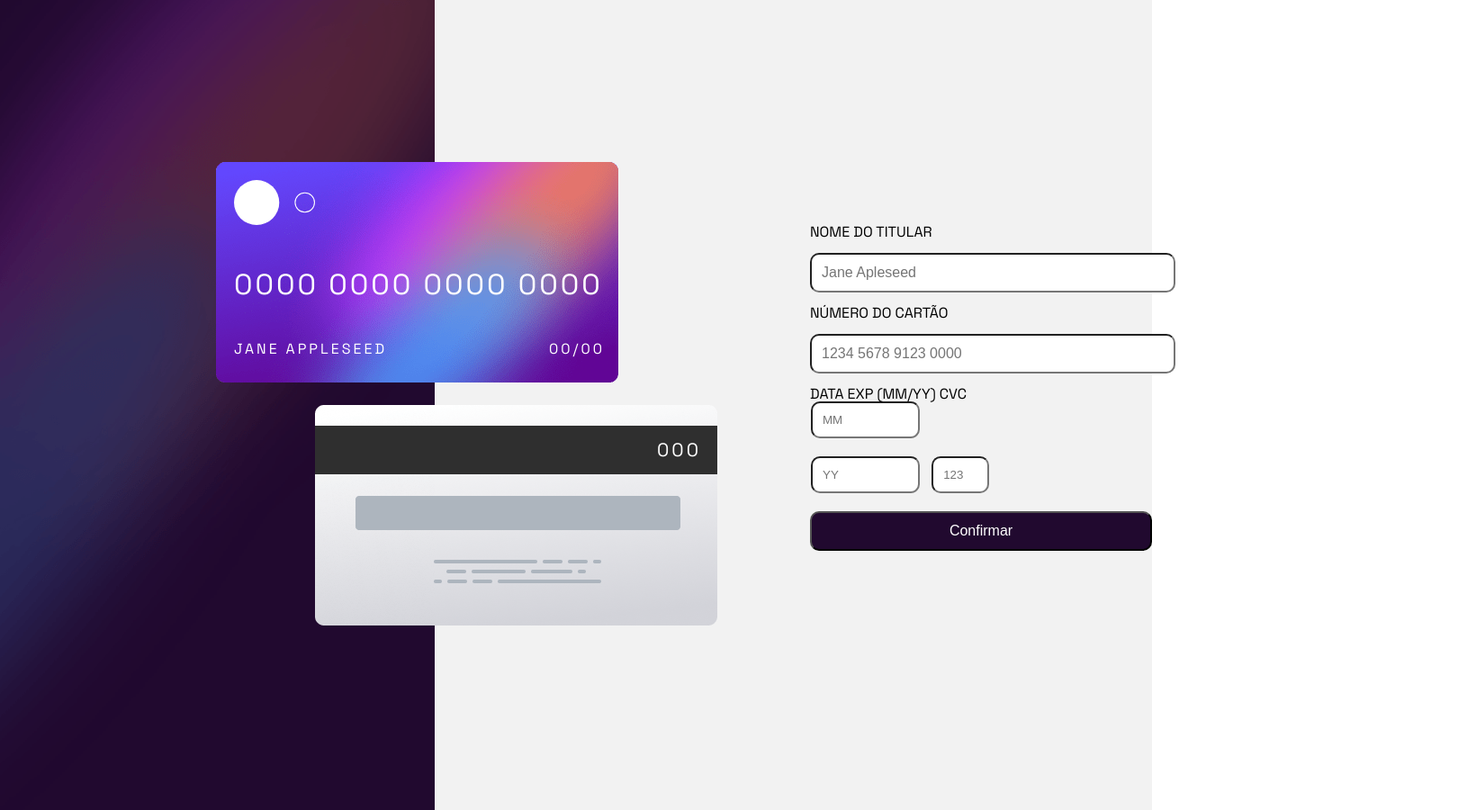
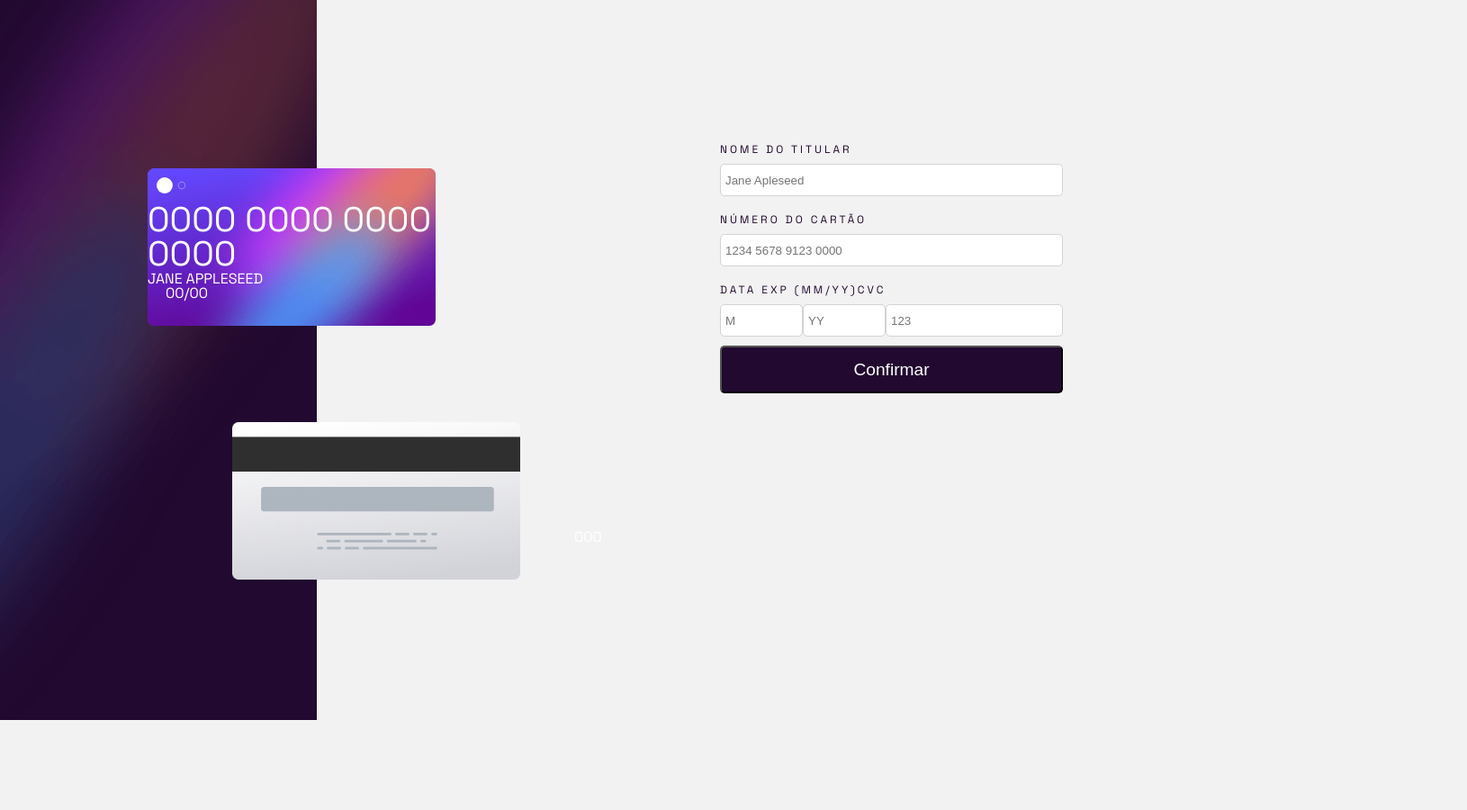
Before and after one commit to milena-steffen/Formulario-de-detalhes-de-cartao-interativo, a plain HTML site: page index.html in a window 1280 px wide. Shown: the top 900 px of the page at 90% size, 1630 px wide, since content can reach past the window. After the commit the page ends 800 px from the top, so only its background shows below. Drawn offline with Linux system fonts and the light colour scheme.

Commit message:
dadosprojeto

```diff
--- a/index.html
+++ b/index.html
@@ -15,50 +15,54 @@
 </head>
 <body>
     <header>
-        <div class="imagem">
-            <img src="images/bg-main-desktop.png" alt="imagem">
-        </div>
-    </header>
-
-    <section>
-
+        <div class="cabecalho">
+            <section class="imagem">
+                    <img class="imagemdesktop" src="images/bg-main-desktop.png" alt="imagem">
+            </section>
+            <section class="frentedocartao">
                 <div class="partefrontal">
                     <img class="logopartefrontal" src="images/card-logo.svg" alt="Logo">
+
                     <span class="numeropartefrontal">0000 0000 0000 0000</span>
-        </div>
 
-        <div>
                     <span class="nomedocartao">Jane Appleseed</span>
-        </div>
-
-        <div>
                     <span class="meseano">00/00</span>
                 </div>
-
                 <div class="partetraseira">
                 <span class="cvc">000</span>
                 </div>
-
             </section>
+        </div>
 
     <main>
-        <form>
+        <form class="apresentacao">
+            <div class="apresentacaodados">
                 <label for="nomedotitulardocartao">Nome do titular</label>
                 <input type="text" id="nomedotitulardocartao" class="inputpadrao" required placeholder="Jane Apleseed">
 
                 <label for="numerodocartao">Número do cartão</label>
                 <input type="text" id="numerodocartao" class="inputpadrao" required placeholder="1234 5678 9123 0000">
+                </div>
 
+                <div class="outrosdados">
                 <label for="datadeexpiracao">Data exp (mm/yy)</label>
                 <label for="codigodeverificacao">CVC</label>
+                </div>
 
-            <input type="text" id="datadeexpiracao" class="inputdata" required placeholder="MM">
+                <div class="linha">
+                <input type="text" id="mesdeexpiracao" class="inputmes" required placeholder="M">
+                <input type="text" id="anodeexpiracao" class="inputano" required placeholder="YY">
+                <input type="text" id="codigodeverificao" class="inputcodigo" required placeholder="123">
+                </div>
 
-            <input type="text" id="mesdeexpiracao" class="inputmes" required placeholder="YY">
-            <input type="text" id="codigodeverificação" class="inputcodigo" required placeholder="123">
+            <div>
+            <input type="submit" value="Confirmar" class="confirmar">
+            </div>
+        </form>
+    </main>
 
-            <input type="submit" value="Confirmar"  class="confirmar">
-    </main>
+
+</header>
 
 </body>
 </html>
--- a/style.css
+++ b/style.css
@@ -1,150 +1,180 @@
 @charset "UTF-8";
 
-header{
+body{
     background-color: #F2F2F2;
+    box-sizing: border-box;
+    height: 100vh;
+    font-family: 'Space Grotesk', sem serifa;
+    justify-content: space-between;
 }
 
-.imagem{
-    position: relative;
-    width: 33%;
-    margin: 0px
+header{
+    display: flex;
+    flex-direction: row;
+
 }
 
-section{
+.cabecalho{
+    width: 50%;
     color: white;
-    font-family: 'Space Grotesk', sem serifa;
-    font-size: 1.0rem;
-    letter-spacing: 3px;
-    margin-bottom: 2rem;
-    text-transform: uppercase;
+    position: relative;
 }
 
+.imagemdesktop{
+    display: flex;
+    width: 55%;
+    height: 100vh;
+}
+
+.frentedocartao{
+    text-transform: uppercase;
+    width: 50%;
+
+
+}
 .partefrontal{
-    position: absolute;
+    display: flex;
+    flex-direction: column;
     background-image: url(images/bg-card-front.png);
     background-repeat: no-repeat;
-    width: 100%;
-    height: 250px;
-    top: 180px;
-    left: 240px;
+    background-size: contain;
+    position: absolute;
+    height: 16rem;
+    width: 50%;
+    height: 245px;
+    left: 164px;
+    top: 187px;
+
+
 }
+
 .logopartefrontal{
-    position: relative;
-    width: 90px;
-    top: 20px;
-    left: 20px;
+    width: 10%;
+    margin: 10px;
 }
 
 .numeropartefrontal{
+    display: flex;
+    flex-direction: inherit;
+    width: 100%;
+    font-size: 2.4rem;
+}
+
+
+.nomedocartao{
+    display: inline-flex;
+    flex-direction: unset;
+}
+
+.meseano{
+    display: inline-flex;
+    flex-direction: unset;
+    margin: 0px 20px;
+}
+
+.cvc{
     position: absolute;
-    font-size: 2.0rem;
     top: 120px;
-    left: 20px;
+    left: 380px;
+    }
+
+.partetraseira{
+    display: flex;
+    flex-direction: column;
+    background-image: url(images/bg-card-back.png);
+    background-repeat: no-repeat;
+    background-size: contain;
+    height: 16rem;
+    position: absolute;
+    width: 50%;
+    height: 245px;
+    left: 258px;
+    top: 469px;
+}
+
+main {
+    width: 50%;
+    text-transform: uppercase;
+    letter-spacing: 3px;
+    font-size: 12px;
+}
+
+.apresentacao{
+    color: #21092F;
+    width: 381px;
+    height: 352px;
+    left: 832px;
+    top: 275px;
+    margin: 25%;
+}
+
+.apresentacaodados{
+    display: flex;
+    flex-direction: column;
+    width: 100%;
+}
+
+.outrosdados{
+    display: flex;
+    flex-wrap: nowrap;
     width: 100%;
 
 }
 
-.nomedocartao{
-    position: absolute;
-    top: 380px;
-    left: 260px;
+.inputpadrao{
+    padding: 5px;
+    margin: 10px 0px 20px 0px;
+    height: 24px;
+    border-radius: 5px;
+    border: 1px solid lightgray;
 }
 
-.meseano{
-    position: absolute;
-    top: 380px;
-    left: 610px;
+.linha{
+    display: flex;
+    flex-wrap: nowrap;
+    width: 100%;
 }
 
-.partetraseira{
-    position: absolute;
-    font-size: 1.3rem;
-    background-image: url(images/bg-card-back.png);
-    background-repeat: no-repeat;
-    width: 100%;
-    height: 300px;
-    top: 450px;
-    left: 350px;
+.inputmes{
+    border: 1px solid lightgray;
+    padding: 5px;
+    margin: 10px 0px;
+    border-radius: 5px;
+    width: 80px;
+    height: 24px;
 
 }
 
-.cvc{
-   position: absolute;
-   top: 40px;
-   left: 380px;
-}
-
-.nomedotitular{
-    display: absolute;
-    top: 30px;
-
-}
-.versocartao{
-
-    position: absolute;
-    top: 470px;
-    left: 260px;
-}
-
-
-
-main{
-    font-size: 1.0rem;
-    font-family: 'Space Grotesk', sem serifa;
-    text-transform: uppercase;
-    position: absolute;
-    top: 250px;
-    left: 900px;
-}
-
-.inputpadrao{
-    display: block;
-    font-size: 1.0rem;
-    padding: 11px;
-    margin: 15px 0px ;
-    border-radius: 10px;
-    width: 100%;
-
-}
-
-.inputdata{
-    display: block;
-    padding: 11px;
-    margin: 0  1px 20px ;
-    border-radius: 10px;
-    width: 25%;
-
-}
-
-.inputmes{
-    display: inline-block;
-    padding: 11px;
-    margin: 0 1px 20px;
-    border-radius: 10px;
-    width: 25%;
+.inputano{
+    border: 1px solid lightgray;
+    padding: 5px;
+    margin: 10px 0px;
+    border-radius: 5px;
+    width: 80px;
+    height: 24px;
 
 }
 
 .inputcodigo{
-    display: inline-block;
-    padding: 11px;
-    margin: 0 8px 20px;
-    border-radius: 10px;
-    width: 10%;
+    border: 1px solid lightgray;
+    padding: 5px;
+    margin: 10px 0px;
+    border-radius: 5px;
+    width: 191px;
+    height: 24px;
 }
 
-
 .confirmar{
-    display: block;
-    font-size: 1.0rem;
+    font-size: 1.2rem;
     color: white;
     background-color: #21092F;
-    padding: 11px;
-    border-radius: 10px;
+    text-align: center;
+    border-radius: 5px;
     width: 100%;
     transition: 1s all;
     cursor: pointer;
-
+    width: 381px;
+    height: 53px;
 }
 
 .confirmar:hover{
```
Lines whose indentation alone changed are shown as unchanged.
